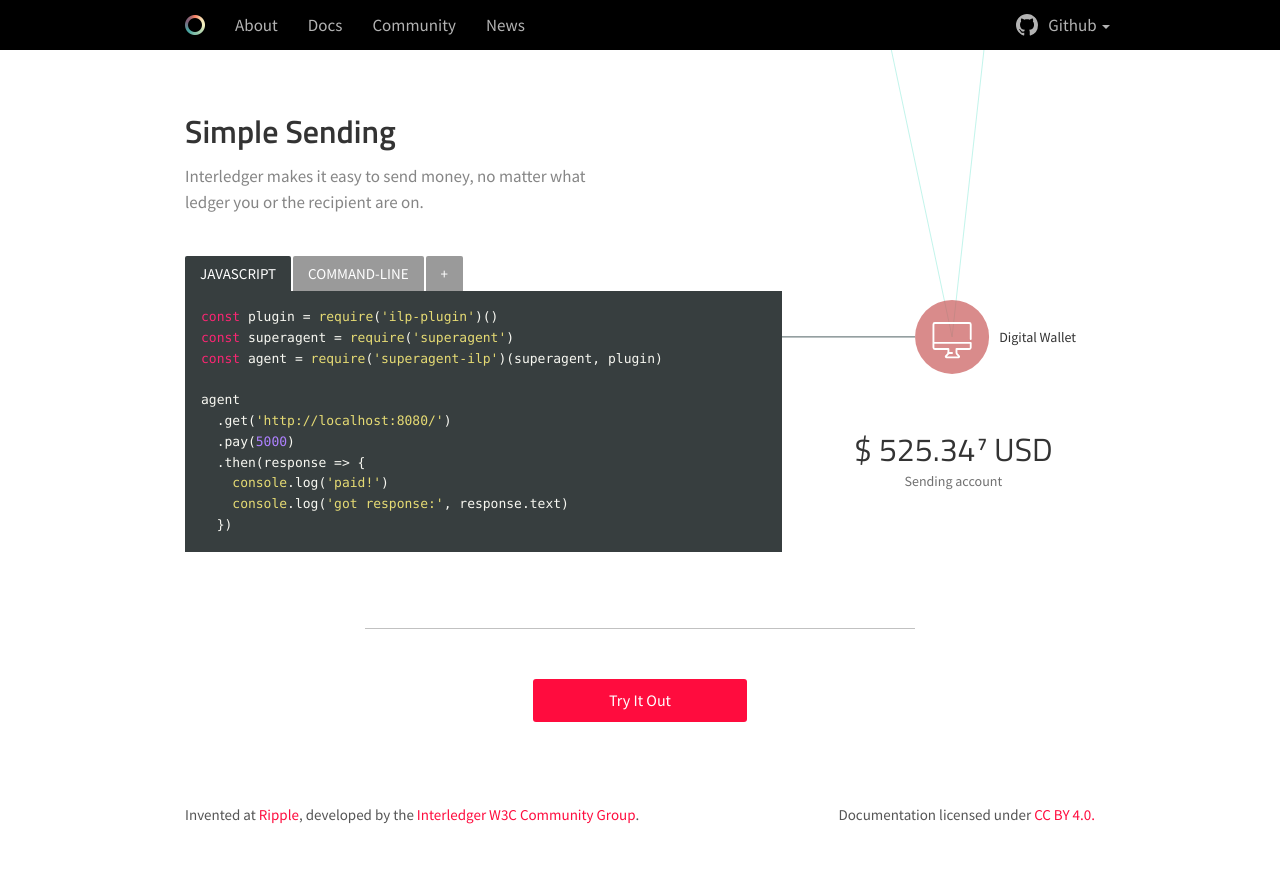
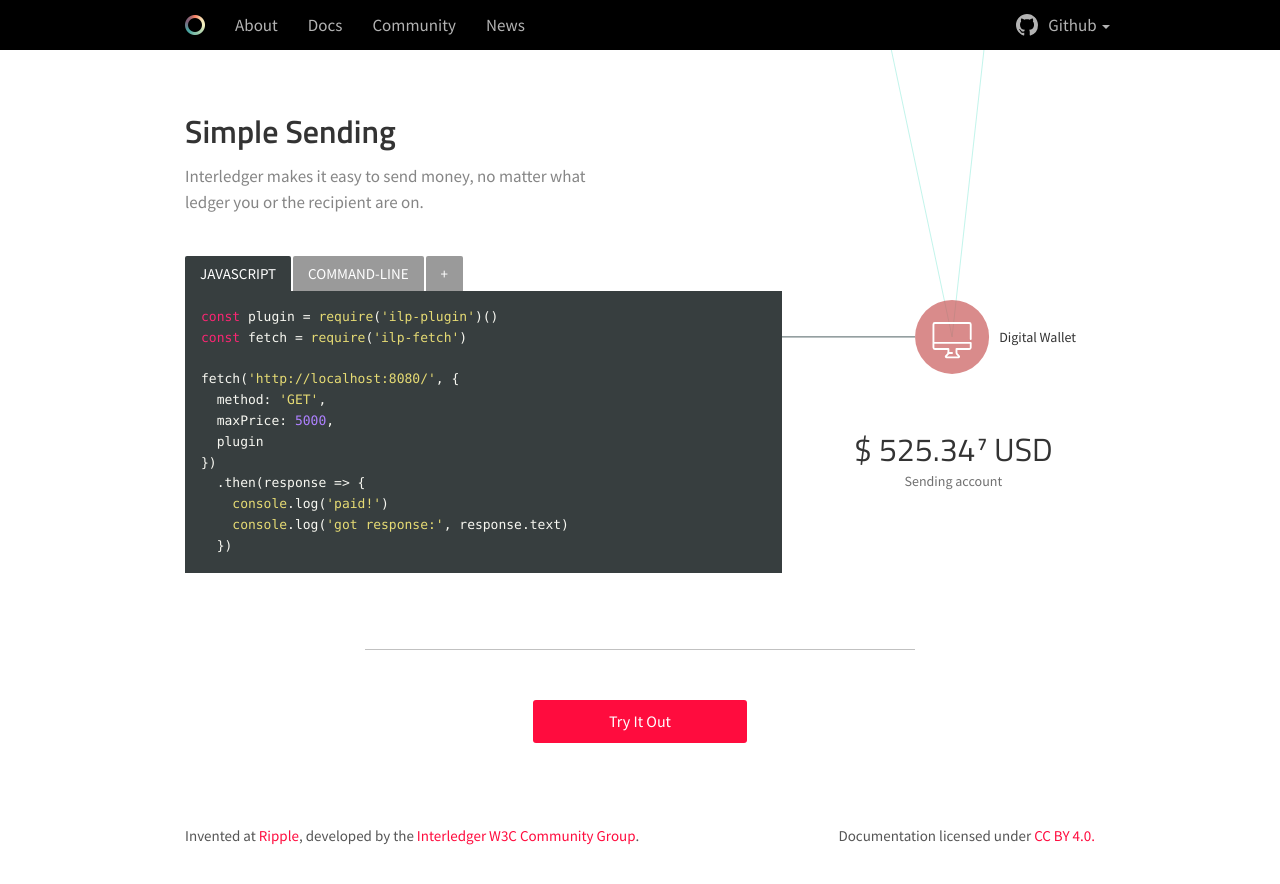
Before and after one commit to interledger/interledger.github.io, a Jekyll site: the page built from index.html, in a window 1280 px wide and 900 px high, scrolled down 1822 px. Shown: the top 884 px of the window. Built offline with Jekyll 4.4.1, drawn with Linux system fonts in a browser that asks for light colours; nearby versions of some CDN libraries; some web fonts are replaced.

Commit message:
feat: update code examples to latest libraries

```diff
--- a/index.html
+++ b/index.html
@@ -143,12 +143,13 @@ favorite programming language.
                 <div class="tab-content">
                     <div id="js2" class="tab-pane active">
                     <pre><code>const plugin = require('ilp-plugin')()
-const superagent = require('superagent')
-const agent = require('superagent-ilp')(superagent, plugin)
+const fetch = require('ilp-fetch')
 
-agent
-  .get('http://localhost:8080/')
-  .pay(5000)
+fetch('http://localhost:8080/', {
+  method: 'GET',
+  maxPrice: 5000,
+  plugin
+})
   .then(response => {
     console.log('paid!')
     console.log('got response:', response.text)
```
Also changed, not shown: other parts of index.html (+2 -1 lines).
